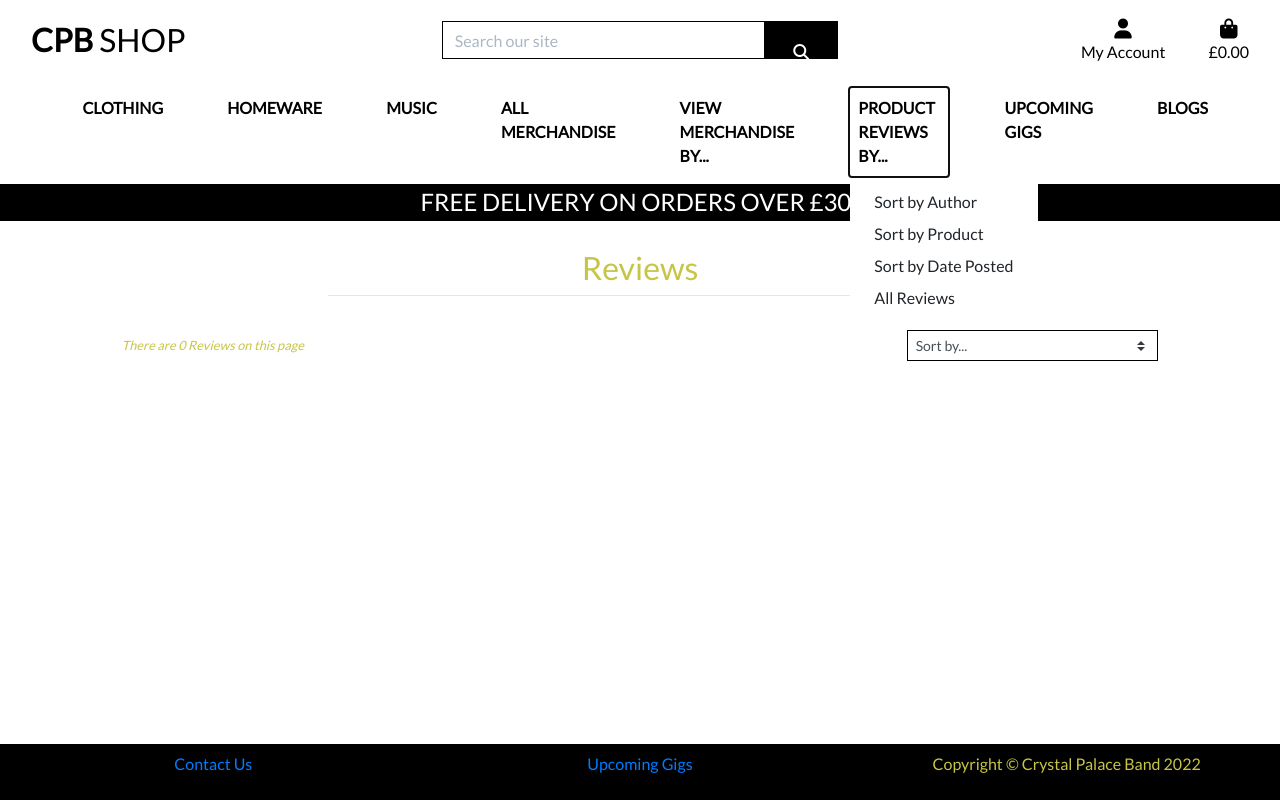
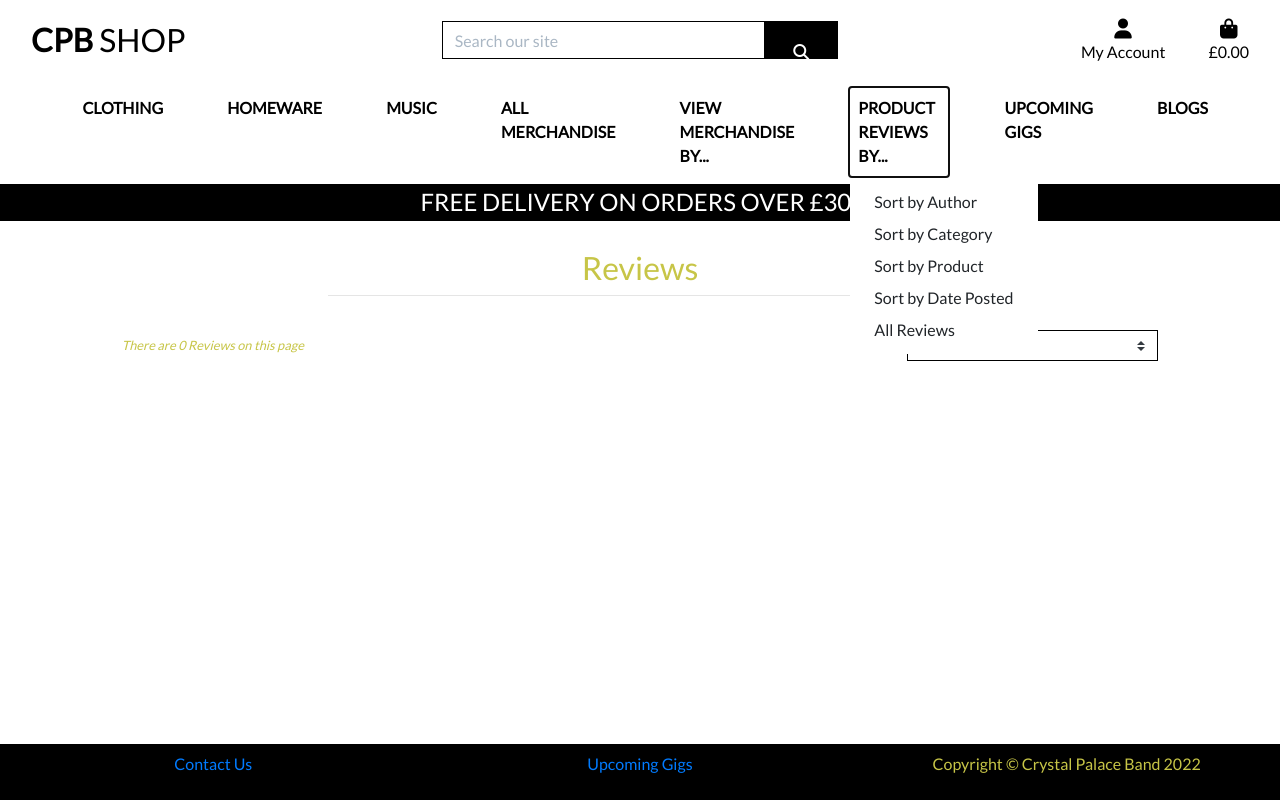
Before and after one commit to tubaman48/CI-MS4-cpb-shop, a Django app: page /reviews/ in a window 1280 px wide, after a click on "PRODUCT REVIEWS BY...". Run offline with Django 3.2, Linux system fonts and the light colour scheme; data that the repository does not hold is empty; some libraries are stand-ins or nearby versions.

Commit message:
upgrade reviews functionality to include sorts on category

```diff
--- a/reviews/templates/reviews/reviews.html
+++ b/reviews/templates/reviews/reviews.html
@@ -31,10 +31,18 @@
                             class="custom-select custom-select-sm rounded-0 border border-{% if current_sorting != 'None_None' %}info{% else %}black{% endif %}">
                             <option value="reset" {% if current_sorting == 'None_None' %}selected{% endif %}>Sort by...
                             </option>
-                            <option value="username_asc" {% if current_sorting == 'username_asc' %}selected{% endif %}>
-                                Author (A-Z)</option>
+                            <option value="username_asc"
+                                {% if current_sorting == 'username_asc' %}selected{% endif %}>Author (A-Z)
+                            </option>
                             <option value="username_desc"
-                                {% if current_sorting == 'username_desc' %}selected{% endif %}>Author (Z-A)</option>
+                                {% if current_sorting == 'username_desc' %}selected{% endif %}>Author (Z-A)
+                            </option>
+                            <option value="category_asc"
+                                {% if current_sorting == 'category_asc' %}selected{% endif %}>Category (A-Z)
+                            </option>
+                            <option value="category_desc"
+                                {% if current_sorting == 'category_desc' %}selected{% endif %}>Category (Z-A)
+                            </option>
                             <option value="product_asc"
                                 {% if current_sorting == 'product_asc' %}selected{% endif %}>Product (A-Z)
                             </option>
@@ -43,10 +51,12 @@
                             </option>
                             <option value="firstcreated_asc"
                                 {% if current_sorting == 'firstcreated_asc' %}selected{% endif %}>Date Posted
-                                (oldest-newest)</option>
+                                (oldest-newest)
+                            </option>
                             <option value="firstcreated_desc"
                                 {% if current_sorting == 'firstcreated_desc' %}selected{% endif %}>Date Posted
-                                (newest-oldest)</option>
+                                (newest-oldest)
+                            </option>
                         </select>
                     </div>
                 </div>
--- a/reviews/views.py
+++ b/reviews/views.py
@@ -23,6 +23,8 @@ def all_reviews(request):
                 sortkey = 'username__username'
                 reviews = reviews.annotate(
                     lower_username=Lower('username__username'))
+            if sortkey == 'category':
+                sortkey = 'product__category'
             if sortkey == 'product':
                 sortkey = 'product__name'
             if 'direction' in request.GET:
--- a/templates/includes/main-nav.html
+++ b/templates/includes/main-nav.html
@@ -48,6 +48,7 @@
             </a>
             <div class="dropdown-menu border-0" aria-labelledby="reviews-link">
                 <a href="{% url 'reviews' %}?sort=username&direction=asc" class="dropdown-item">Sort by Author</a>
+                <a href="{% url 'reviews' %}?sort=category&direction=asc" class="dropdown-item">Sort by Category</a>
                 <a href="{% url 'reviews' %}?sort=product&direction=asc" class="dropdown-item">Sort by Product</a>
                 <a href="{% url 'reviews' %}?sort=firstcreated&direction=desc" class="dropdown-item">Sort by Date Posted</a>
                 <a href="{% url 'reviews' %}" class="dropdown-item" text-black>All Reviews</a>
```
